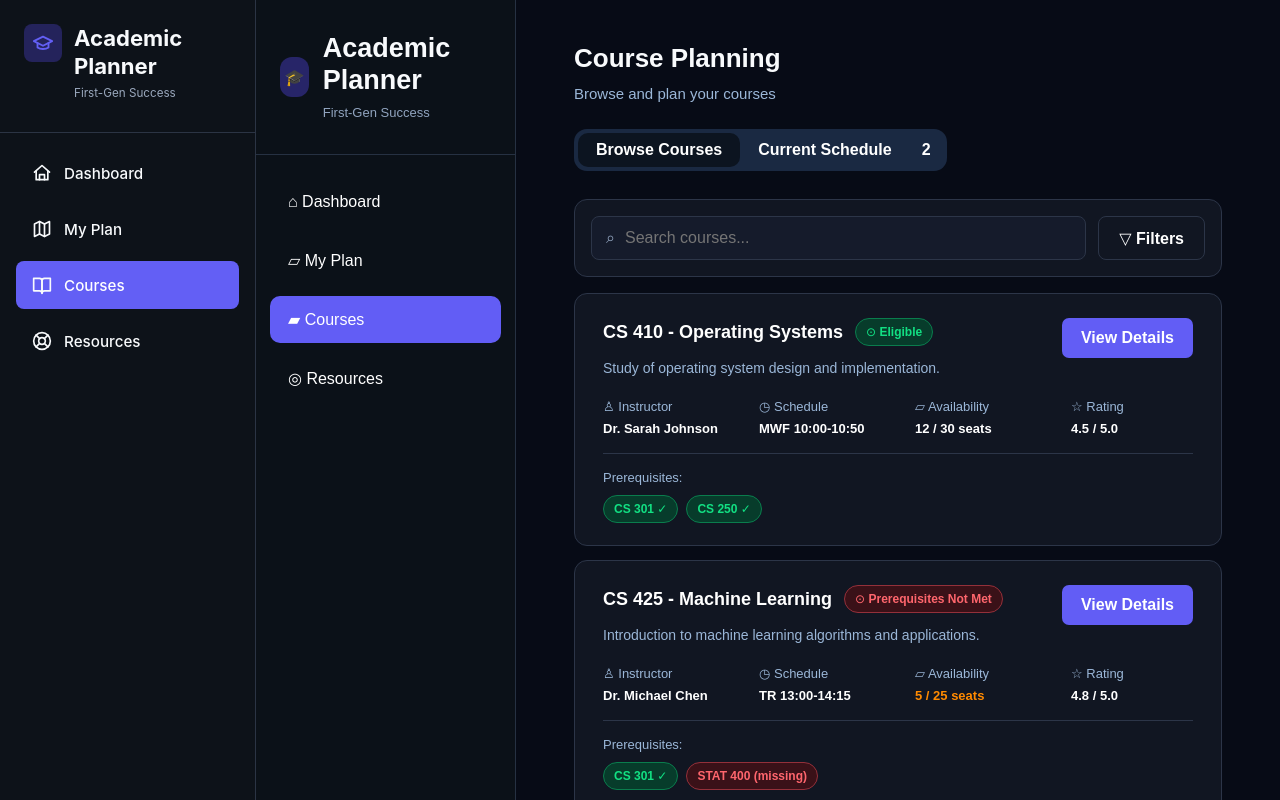
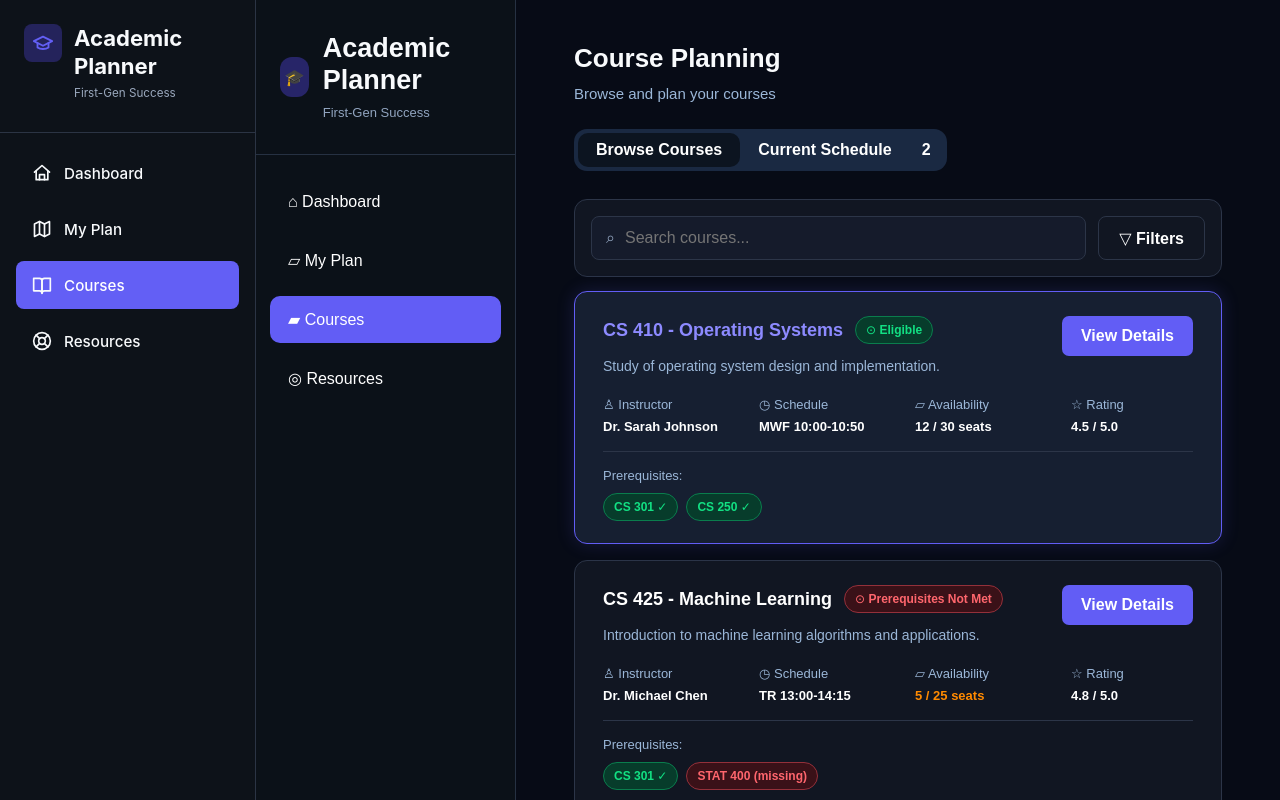
Before and after one commit to Dar125/CECS-448-Assignment-3, a React (Vite) app: page /plan-courses in a window 1280 px wide. In both pictures the pointer is over the element 898 px from the left and 419 px from the top of the page. Shown: the top 800 px of the page. Built offline with nearby package versions, Linux system fonts and the light colour scheme.

Commit message:
Add hover effects to figma-course-card styles

```diff
--- a/src/styles/CoursePlanningPage.css
+++ b/src/styles/CoursePlanningPage.css
@@ -107,6 +107,22 @@
   border: 1px solid #2c3548;
   border-radius: 13px;
   padding: 24px 28px 22px;
+}
+
+.figma-course-card {
+  transition: all 0.22s ease;
+  cursor: pointer;
+}
+
+.figma-course-card:hover {
+  background: #161f31;
+  border-color: #625df5;
+  transform: translateY(-2px);
+  box-shadow: 0 0 18px rgba(98, 93, 245, 0.18);
+}
+
+.figma-course-card:hover h2 {
+  color: #8d8aff;
 }
 
 .figma-course-header {
```
